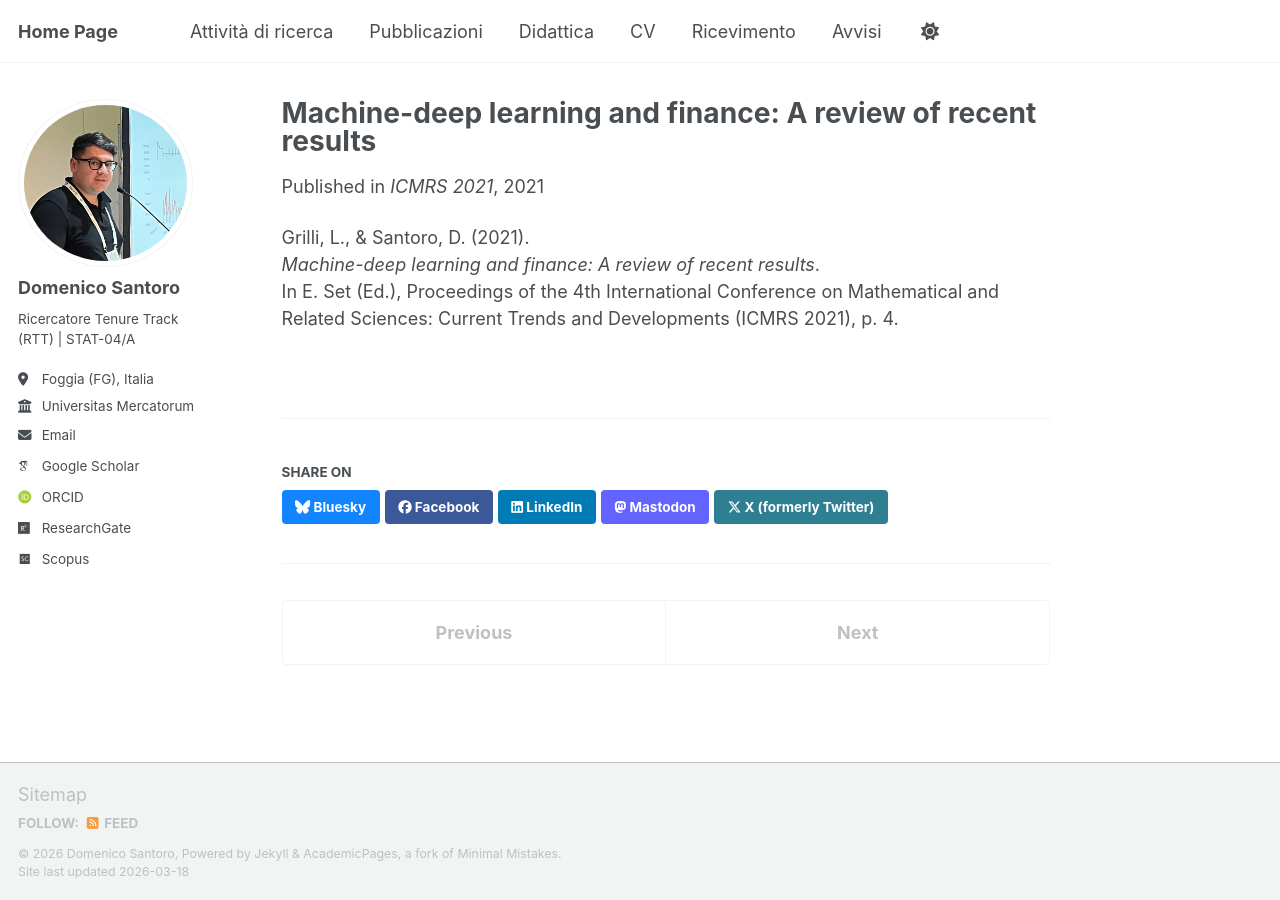
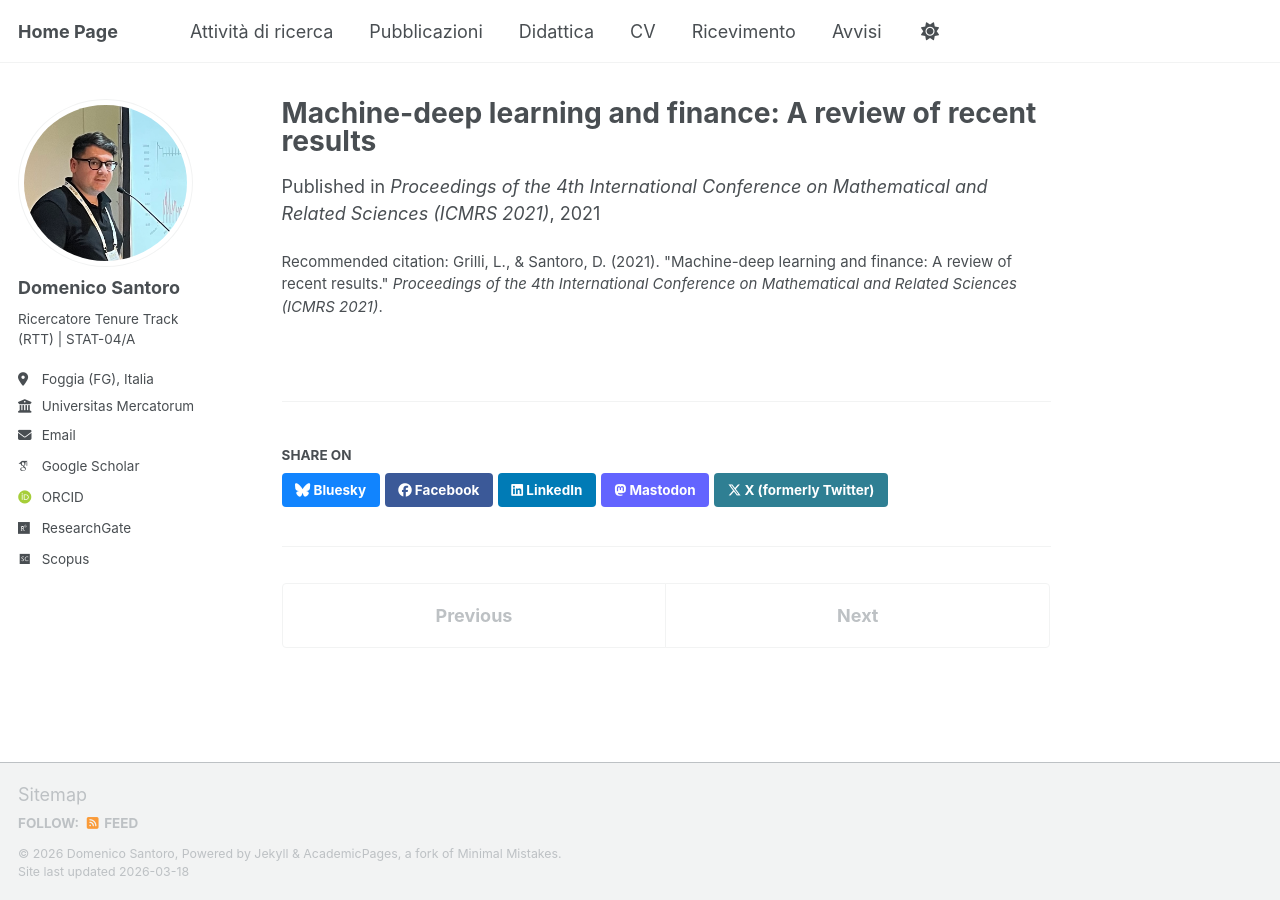
Before and after one commit to mimmoexe/mimmoexe.github.io, a Jekyll site: the page built from _publications/2021-ml-deep-learning-finance-review.md, in a window 1280 px wide. Built offline with Jekyll 4.4.1, drawn with Linux system fonts in a browser that asks for light colours; some web fonts are replaced; a script bundle is joined from its source files by our own code; library files that are not in the unit come from our copies.

Commit message:
Update 2021-ml-deep-learning-finance-review.md

```diff
--- a/_publications/2021-ml-deep-learning-finance-review.md
+++ b/_publications/2021-ml-deep-learning-finance-review.md
@@ -1,12 +1,9 @@
 ---
 title: "Machine-deep learning and finance: A review of recent results"
 collection: publications
-permalink: /publication/ml-deep-learning-finance-review
+category: conferences
+permalink: /publication/2021-ml-deep-learning-finance-review
 date: 2021-01-01
-venue: "ICMRS 2021"
-category: "conference"
+venue: "Proceedings of the 4th International Conference on Mathematical and Related Sciences (ICMRS 2021)"
+citation: 'Grilli, L., & Santoro, D. (2021). "Machine-deep learning and finance: A review of recent results." <i>Proceedings of the 4th International Conference on Mathematical and Related Sciences (ICMRS 2021)</i>.'
 ---
-
-Grilli, L., & Santoro, D. (2021).
-*Machine-deep learning and finance: A review of recent results*.
-In E. Set (Ed.), Proceedings of the 4th International Conference on Mathematical and Related Sciences: Current Trends and Developments (ICMRS 2021), p. 4.
```
